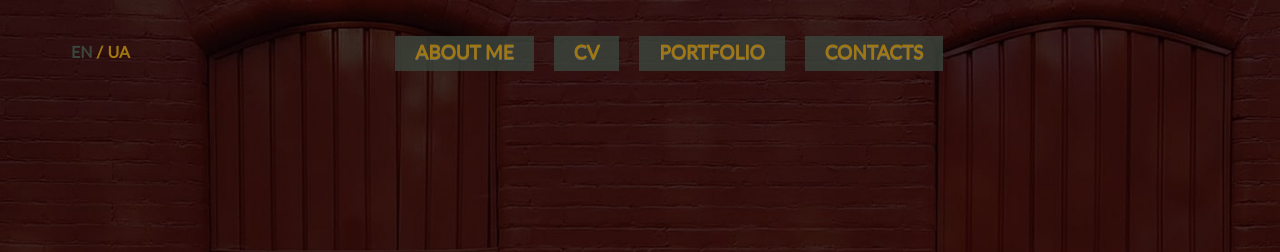
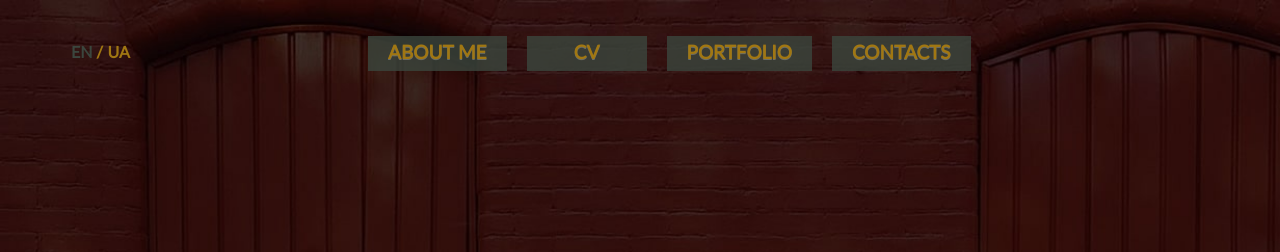
Before and after one commit to AnastassiaH/portfolio-project, a plain HTML site: page index.html in a window 1280 px wide. Shown: the top 252 px of the page. Drawn offline with Linux system fonts and the light colour scheme.

Commit message:
menu fixed

```diff
--- a/css/index.css
+++ b/css/index.css
@@ -25,7 +25,7 @@ ol, ul {
 
 * {
   margin: 0;
-  padding: 0;
+  padding: 0;і
   outline: none;
   -webkit-box-sizing: border-box;
   -moz-box-sizing: border-box;
@@ -67,7 +67,7 @@ header {
   background-size: cover;
   background-position: center;
   height: 100vh;
-  max-height: 700px;
+  min-height: 700px;
   overflow: hidden;
   position: relative;
   padding-top: 30px;
@@ -119,6 +119,11 @@ header .top_menu #responcive-menu ul li a {
           padding: 0 20px !important;
           background-color: rgba(59, 70, 62, 0.8);
           transition: all 1s; }
+
+header .top_menu #responcive-menu ul li:nth-child(2){
+          min-width: 120px;
+}
+
 
 header .top_menu #responcive-menu ul li a:hover {
           background-color: rgba(79, 99, 100, 0.8); }
```
